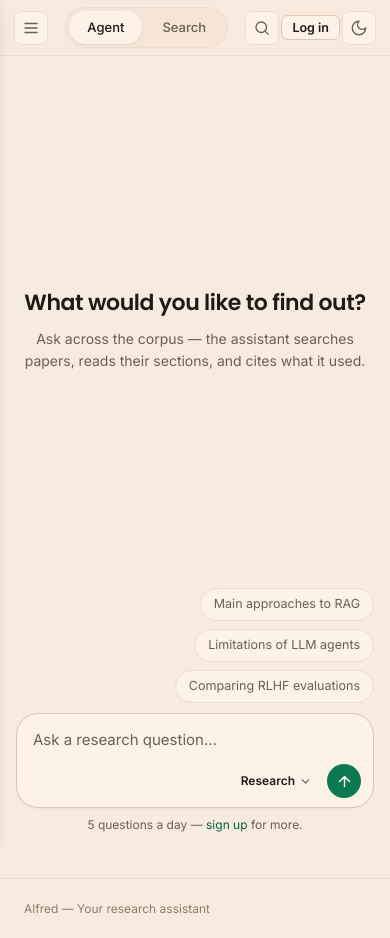
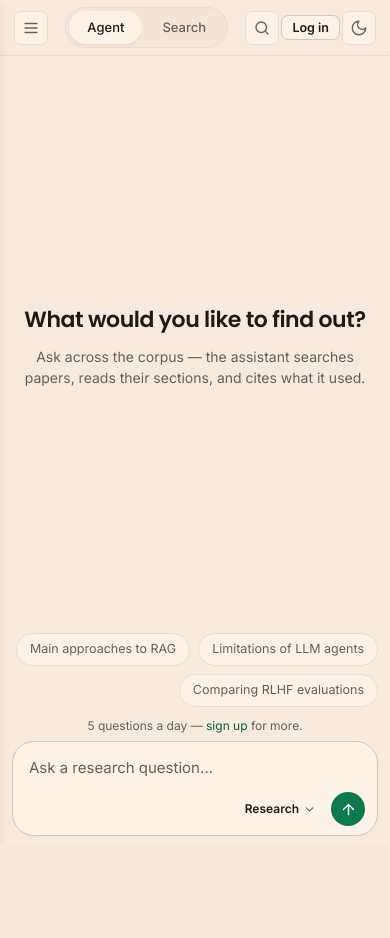
Before and after one commit to Andrew-deb/ai-research-copilot, a Flask app: page /chat in a window 390 px wide. After the commit the page ends 836 px from the top, so only its background shows below. Run offline with Flask 3, Linux system fonts and the light colour scheme; data that the repository does not hold is empty; some libraries are stand-ins or nearby versions.

Commit message:
fix: dock mobile chat composer to the visible viewport

```diff
--- a/dashboard/static/css/assistant.css
+++ b/dashboard/static/css/assistant.css
@@ -25,3 +25,9 @@
 }
 .assistant-embedded .chat-rail.is-expanded { display:flex; width:auto; }
 .assistant-embedded .chat-rail.has-file-preview.is-expanded { width:100%; padding:0; }
+@media(max-width:1100px) {
+ .assistant-embedded,.assistant-embedded .chat-page,.assistant-embedded .chat-with-rail,
+ .assistant-embedded .chat-with-rail > .chat-page { height:var(--chat-view-height,100dvh); }
+ .assistant-embedded .chat-stage { flex:none; padding-bottom:max(8px,env(safe-area-inset-bottom)); }
+ .assistant-embedded .chat-thread { flex:1 1 0; min-height:0; overflow-y:auto; overscroll-behavior-y:contain; }
+}
--- a/dashboard/static/css/chat.css
+++ b/dashboard/static/css/chat.css
@@ -787,51 +787,6 @@
 }
 
 @media (max-width: 1100px) {
-  /* The document scrolls again below this width; the composer holds its place
-     by sticking rather than by the column having a fixed height. */
-  .content-fill { display: block; }
-
-  .chat-with-rail {
-    display: block;
-    max-width: 740px;
-    height: auto;
-    min-height: 0;
-  }
-
-  .chat-page { display: block; }
-  .chat-with-rail > .chat-page,
-  .chat-with-rail > .landing-main { height: auto; }
-
-  /* The composer holds its place at the bottom of the screen while the
-     conversation scrolls behind it.
-
-     Sticky rather than the fixed-height column desktop uses: mobile viewport
-     height moves as the browser chrome hides and shows, so any calc() against
-     it is wrong for part of every scroll. Sticky needs no height at all — it
-     pins while there is thread above it and settles naturally at the end. */
-  .chat-page.has-conversation .chat-stage,
-  .landing-main.has-conversation .chat-stage {
-    position: sticky;
-    bottom: 0;
-    z-index: 5;
-    /* Opaque, or the thread shows through the box being typed into. */
-    background: var(--bg);
-    margin: 0 -6px;
-    padding: 8px 6px 10px;
-    box-shadow: 0 -10px 12px -8px var(--bg);
-  }
-
-  /* The landing page has no .chat-stage wrapper; its composer is a direct
-     child, so it is pinned the same way. */
-  .landing-main.has-conversation > .composer {
-    position: sticky;
-    bottom: 0;
-    z-index: 5;
-    background: var(--bg);
-    padding: 8px 0 10px;
-    box-shadow: 0 -10px 12px -8px var(--bg);
-  }
-
   .chat-rail-launcher:not([hidden]) { display: block; }
 
   .chat-rail {
@@ -1083,7 +1038,7 @@
 
 /* Bound the rail itself: intrinsic filenames must never claim the chat width. */
 .chat-with-rail { max-width:1600px; gap:24px; }
-.chat-rail { min-width:0; max-width:55%; box-sizing:border-box; position:relative; }
+.chat-rail { min-width:0; max-width:55%; box-sizing:border-box; }
 .chat-files-body,.conversation-file-list,.file-preview-content { min-width:0; }
 .chat-files-body { display:flex; flex-direction:column; }
 .conversation-file-list { flex:1; min-height:0; }
@@ -1114,7 +1069,7 @@
 .resource-resize:hover::after,.resource-resize:focus-visible::after { content:""; position:absolute; top:0; bottom:0; left:5px; width:2px; background:var(--brand); }
 .chat-rail.is-resizing { transition:none; user-select:none; }
 @media(min-width:1101px) {
- .chat-rail { flex:0 0 var(--resource-width,360px); width:var(--resource-width,360px); }
+ .chat-rail { position:relative; flex:0 0 var(--resource-width,360px); width:var(--resource-width,360px); }
  .chat-rail.is-collapsed { flex-basis:44px; width:44px; }
  .chat-rail.is-collapsed .resource-resize { display:none; }
 }
@@ -1151,3 +1106,37 @@
  .chat-rail.has-file-preview.is-expanded { width:100vw; max-width:100vw; }
  .chat-rail.has-file-preview .file-preview-toolbar { padding-top:max(5px,env(safe-area-inset-top)); height:calc(46px + env(safe-area-inset-top,0px)); }
 }
+
+/* The allowance belongs above the input; only the thread scrolls in a chat. */
+.chat-composer-dock { min-width:0; flex:none; }
+.chat-composer-dock > .chat-note { margin:0 0 6px; text-align:left; }
+body.chat-viewport .app-footer { display:none; }
+@media(max-width:1100px) {
+ body.chat-viewport { height:100dvh; overflow:hidden; }
+ body.chat-viewport .app-shell { position:fixed; top:var(--chat-view-top,0px); left:0; right:0; height:var(--chat-view-height,100dvh); min-height:0; }
+ body.chat-viewport .main-col { min-height:0; }
+ body.chat-viewport .topbar { flex:none; min-height:var(--topbar-h); }
+ body.chat-viewport .content-fill { display:flex; flex-direction:column; min-height:0; overflow:hidden; padding:12px 12px 0; }
+ body.chat-viewport .chat-with-rail { display:flex; flex-direction:column; height:100%; min-height:0; width:100%; }
+ body.chat-viewport .chat-page,body.chat-viewport .chat-with-rail > .chat-page,
+ body.chat-viewport .landing-main.has-conversation { display:flex; flex-direction:column; flex:1; height:100%; min-height:0; overflow:hidden; padding-bottom:0; }
+ body.chat-viewport .chat-page.is-empty { overflow:auto; }
+ body.chat-viewport .chat-thread { flex:1 1 0; min-height:0; overflow-y:auto; overscroll-behavior-y:contain; -webkit-overflow-scrolling:touch; }
+ body.chat-viewport .chat-page.has-conversation .chat-stage,
+ body.chat-viewport .landing-main.has-conversation > .chat-composer-dock { position:static; flex:none; margin:0; padding:8px 0 max(8px,env(safe-area-inset-bottom)); background:var(--bg); }
+ .chat-composer-dock .composer-input { max-height:var(--chat-editor-max-height,180px); overflow-y:auto; }
+ .chat-rail { position:fixed; top:var(--chat-view-top,0px); bottom:auto; height:var(--chat-view-height,100dvh); }
+ .chat-rail.has-file-preview.is-expanded { top:var(--chat-view-top,0px); bottom:auto; height:var(--chat-view-height,100dvh); max-height:var(--chat-view-height,100dvh); }
+ .chat-rail-launcher { bottom:calc(112px + var(--chat-keyboard-inset,0px)); }
+}
+.chat-composer-dock { width:100%; box-sizing:border-box; }
+@media(max-width:1100px) {
+ .chat-composer-dock #upload-list { flex-wrap:nowrap; overflow-x:auto; }
+ .chat-composer-dock .private-file { flex:0 0 210px; }
+}
+@media(max-width:1100px) {
+ .chat-page.is-empty .chat-composer-dock { display:flex; flex-direction:column; order:3; }
+ .chat-page.is-empty .chat-composer-dock > .chat-starters { order:0; }
+ .chat-page.is-empty .chat-composer-dock > .chat-note { order:1; margin:0 0 6px; }
+ .chat-page.is-empty .chat-composer-dock > .composer { order:2; }
+}
--- a/dashboard/static/js/chat.js
+++ b/dashboard/static/js/chat.js
@@ -120,7 +120,7 @@
       window.parent.postMessage({ source: "alfred-assistant", type: type, value: value }, window.location.origin);
     }
   }
-  var stage = form.closest(".chat-stage") || form;
+  var stage = form.closest(".chat-stage") || form.closest(".chat-composer-dock") || form;
   var thread = document.getElementById("chat-thread");
   var pending = false;
   var approvalRunId = null;
@@ -423,51 +423,41 @@
       var margin = 8;
       return {
         x: Math.max(margin, Math.min(x, window.innerWidth - el.offsetWidth - margin)),
-        y: Math.max(margin, Math.min(y, window.innerHeight - el.offsetHeight - margin)),
+        y: Math.max(margin+(window.visualViewport ? window.visualViewport.offsetTop : 0), Math.min(y, (window.visualViewport ? window.visualViewport.height+window.visualViewport.offsetTop : window.innerHeight) - el.offsetHeight - margin)),
       };
     }
 
+    var activePointer=null, suppressClick=false;
     el.addEventListener("pointerdown", function (e) {
-      var box = el.getBoundingClientRect();
-      startX = e.clientX;
-      startY = e.clientY;
-      originX = box.left;
-      originY = box.top;
-      moved = false;
-      el.setPointerCapture(e.pointerId);
-    });
-
+      if(e.button!==0 || e.isPrimary===false)return;
+      var box=el.getBoundingClientRect();startX=e.clientX;startY=e.clientY;
+      originX=box.left;originY=box.top;moved=false;suppressClick=false;activePointer=e.pointerId;
+      if(el.setPointerCapture)el.setPointerCapture(e.pointerId);
+    });
     el.addEventListener("pointermove", function (e) {
-      if (!el.hasPointerCapture(e.pointerId)) { return; }
-      var dx = e.clientX - startX;
-      var dy = e.clientY - startY;
-      // A press that has not travelled is still a tap; only past the threshold
-      // does it become a drag, or the button would be impossible to press.
-      if (!moved && Math.abs(dx) < DRAG_THRESHOLD && Math.abs(dy) < DRAG_THRESHOLD) {
-        return;
-      }
-      moved = true;
-      var next = clamp(originX + dx, originY + dy);
-      // Switching to left/top once dragged; it starts anchored right/bottom.
-      el.style.left = next.x + "px";
-      el.style.top = next.y + "px";
-      el.style.right = "auto";
-      el.style.bottom = "auto";
-    });
-
-    el.addEventListener("pointerup", function (e) {
-      if (el.hasPointerCapture(e.pointerId)) { el.releasePointerCapture(e.pointerId); }
-      if (!moved) { onTap(); }
-    });
+      if(activePointer!==e.pointerId)return;
+      var dx=e.clientX-startX,dy=e.clientY-startY;
+      if(!moved && Math.abs(dx)<DRAG_THRESHOLD && Math.abs(dy)<DRAG_THRESHOLD)return;
+      moved=true;var next=clamp(originX+dx,originY+dy);
+      el.style.left=next.x+"px";el.style.top=next.y+"px";el.style.right="auto";el.style.bottom="auto";
+    });
+    el.addEventListener("pointerup",function(e){
+      if(activePointer!==e.pointerId)return;
+      suppressClick=moved;activePointer=null;
+      if(el.hasPointerCapture && el.hasPointerCapture(e.pointerId))el.releasePointerCapture(e.pointerId);
+    });
+    el.addEventListener("pointercancel",function(){activePointer=null;suppressClick=true;});
+    el.addEventListener("click",function(e){if(suppressClick && e.detail!==0){suppressClick=false;e.preventDefault();return;}suppressClick=false;onTap();});
 
     // A button parked against an edge would be half off-screen after a rotate.
-    window.addEventListener("resize", function () {
-      if (el.style.left === "" || el.hidden) { return; }
-      var box = el.getBoundingClientRect();
-      var next = clamp(box.left, box.top);
-      el.style.left = next.x + "px";
-      el.style.top = next.y + "px";
-    });
+    function repositionLauncher() {
+      if(el.style.left === "" || el.hidden || (window.visualViewport && window.visualViewport.scale!==1))return;
+      var box=el.getBoundingClientRect(),next=clamp(box.left,box.top);
+      el.style.left=next.x+"px";el.style.top=next.y+"px";
+    }
+    window.addEventListener("resize",repositionLauncher);
+    if(window.visualViewport){window.visualViewport.addEventListener("resize",repositionLauncher);window.visualViewport.addEventListener("scroll",repositionLauncher);}
+
   }
 
   function updateLauncher() {
@@ -547,7 +537,6 @@
     launcher.hidden = true;                  // until there is something to show
     launcher.setAttribute("aria-controls", "chat-rail-body");
     launcher.title = "Files and sources — drag to move";
-    launcher.addEventListener("click", function(e) { if(e.detail === 0) setDrawer(true); });
     document.body.appendChild(launcher);
 
     makeDraggable(launcher, function () { setDrawer(true); });
--- /dev/null
+++ b/dashboard/static/js/chat_viewport.js
@@ -0,0 +1,21 @@
+/* Keep the chat shell inside the visible viewport when mobile keyboards open. */
+(function () {
+  "use strict";
+  if(!document.getElementById("chat-composer"))return;
+  var root=document.documentElement, viewport=window.visualViewport, frame=0;
+  function update(){
+    frame=0;
+    // Pinch zoom should retain native panning rather than resize the application.
+    if(viewport && Math.abs(viewport.scale-1)>.01)return;
+    var height=viewport ? viewport.height : window.innerHeight;
+    var top=viewport ? viewport.offsetTop : 0;
+    root.style.setProperty("--chat-view-height",height+"px");
+    root.style.setProperty("--chat-view-top",top+"px");
+    root.style.setProperty("--chat-keyboard-inset",Math.max(0,window.innerHeight-height-top)+"px");
+    root.style.setProperty("--chat-editor-max-height",Math.round(Math.max(64,Math.min(180,height*.28)))+"px");
+  }
+  function schedule(){if(!frame)frame=requestAnimationFrame(update);}
+  if(viewport){viewport.addEventListener("resize",schedule);viewport.addEventListener("scroll",schedule);}
+  window.addEventListener("resize",schedule);window.addEventListener("pageshow",schedule);
+  update();
+})();
--- a/dashboard/templates/_chat_composer.html
+++ b/dashboard/templates/_chat_composer.html
@@ -16,6 +16,16 @@
      initial_prompt     prefill, from ?q= #}
 
 {% if can_ask %}
+<div class="chat-composer-dock">
+  {# Stated up front rather than on refusal. Discovering a limit by hitting it
+     reads as the product breaking; knowing it in advance reads as a free tier. #}
+  {% if agent_daily_limit %}
+    <p class="chat-note">
+      {{ agent_daily_limit }} question{{ '' if agent_daily_limit == 1 else 's' }} a day
+      {%- if not is_authenticated %} — <a href="{{ url_for('auth.signup') }}">sign up</a> for more{% endif %}.
+    </p>
+  {% endif %}
+
   {# The textarea's content is kept on one line deliberately: a textarea
      preserves its own whitespace, so indenting it would arrive as blanks in
      front of the question. #}
@@ -106,14 +116,7 @@
     </ul>
   {% endif %}
 
-  {# Stated up front rather than on refusal. Discovering a limit by hitting it
-     reads as the product breaking; knowing it in advance reads as a free tier. #}
-  {% if agent_daily_limit %}
-    <p class="chat-note">
-      {{ agent_daily_limit }} question{{ '' if agent_daily_limit == 1 else 's' }} a day
-      {%- if not is_authenticated %} — <a href="{{ url_for('auth.signup') }}">sign up</a> for more{% endif %}.
-    </p>
-  {% endif %}
+</div>
 {% else %}
   <p class="chat-note">
     <a href="{{ url_for('auth.login') }}">Log in</a> to ask research questions.
--- a/dashboard/templates/assistant_panel.html
+++ b/dashboard/templates/assistant_panel.html
@@ -5,7 +5,7 @@
 <html lang="en">
 <head>
   <meta charset="utf-8">
-  <meta name="viewport" content="width=device-width, initial-scale=1">
+  <meta name="viewport" content="width=device-width, initial-scale=1, interactive-widget=resizes-content">
   <meta name="csrf-token" content="{{ csrf_token() }}">
   <title>Wick — Alfred</title>
   <script>try { document.documentElement.dataset.theme = localStorage.getItem('rc-theme') || (matchMedia('(prefers-color-scheme: dark)').matches ? 'dark' : 'light'); } catch (e) {}</script>
@@ -51,6 +51,7 @@
   <script src="{{ url_for('static', filename='js/wick_mentions.js') }}"></script>
   <script src="{{ url_for('static', filename='js/wick_editor.js') }}"></script>
   <script src="{{ url_for('static', filename='js/resource_panel.js') }}"></script>
+  <script src="{{ url_for('static', filename='js/chat_viewport.js') }}"></script>
   <script src="{{ url_for('static', filename='js/chat.js') }}"></script>
   <script src="{{ url_for('static', filename='js/wick_context.js') }}"></script>
   <script src="{{ url_for('static', filename='js/uploads.js') }}"></script>
--- a/dashboard/templates/base.html
+++ b/dashboard/templates/base.html
@@ -2,7 +2,7 @@
 <html lang="en">
 <head>
   <meta charset="utf-8">
-  <meta name="viewport" content="width=device-width, initial-scale=1">
+  <meta name="viewport" content="{% block viewport %}width=device-width, initial-scale=1{% endblock %}">
   <link rel="icon" type="image/png" href="{{ url_for('static', filename='img/alfred/favicon-magnifier.png') }}">
   <title>{% block title %}Alfred{% endblock %}</title>
 
@@ -675,9 +675,9 @@
       {% block content %}{% endblock %}
     </main>
 
-    <footer class="app-footer">
+    {% block app_footer %}<footer class="app-footer">
       Alfred — Your research assistant
-    </footer>
+    </footer>{% endblock %}
   </div>
 </div>
 
--- a/dashboard/templates/chat.html
+++ b/dashboard/templates/chat.html
@@ -16,7 +16,9 @@
    topbar and the footer, rather than subtracting a guessed number of
    pixels from the viewport height. #}
 {% block content_class %}content-fill{% endblock %}
-{% block body_class %}app-fixed{% endblock %}
+{% block body_class %}app-fixed chat-viewport{% endblock %}
+{% block app_footer %}{% endblock %}
+{% block viewport %}width=device-width, initial-scale=1, interactive-widget=resizes-content{% endblock %}
 
 {% block content %}
 
@@ -72,6 +74,7 @@
   <script src="{{ url_for('static', filename='js/wick_mentions.js') }}"></script>
   <script src="{{ url_for('static', filename='js/wick_editor.js') }}"></script>
   <script src="{{ url_for('static', filename='js/resource_panel.js') }}"></script>
+  <script src="{{ url_for('static', filename='js/chat_viewport.js') }}"></script>
   <script src="{{ url_for('static', filename='js/chat.js') }}"></script>
   <script src="{{ url_for('static', filename='js/wick_context.js') }}"></script>
   <script src="{{ url_for('static', filename='js/uploads.js') }}"></script>
--- a/dashboard/templates/landing.html
+++ b/dashboard/templates/landing.html
@@ -19,7 +19,9 @@
    topbar and the footer, rather than subtracting a guessed number of
    pixels from the viewport height. #}
 {% block content_class %}content-fill{% endblock %}
-{% block body_class %}app-fixed{% endblock %}
+{% block body_class %}app-fixed chat-viewport{% endblock %}
+{% block app_footer %}{% endblock %}
+{% block viewport %}width=device-width, initial-scale=1, interactive-widget=resizes-content{% endblock %}
 
 {% block content %}
 <div class="landing-main">
@@ -62,6 +64,7 @@
           integrity="sha512-BdRNuI8/lsyxkKQVxK1lVtfZshggfXPAwEP+JAOJEKx6Y8SLfcBSRdaWyXQmMxo+wG180uFqXYGjGRL0mh4/Jw=="
           crossorigin="anonymous" referrerpolicy="no-referrer"></script>
   <script src="{{ url_for('static', filename='js/resource_panel.js') }}"></script>
+  <script src="{{ url_for('static', filename='js/chat_viewport.js') }}"></script>
   <script src="{{ url_for('static', filename='js/chat.js') }}"></script>
   <script src="{{ url_for('static', filename='js/uploads.js') }}"></script>
 {% endblock %}
```
